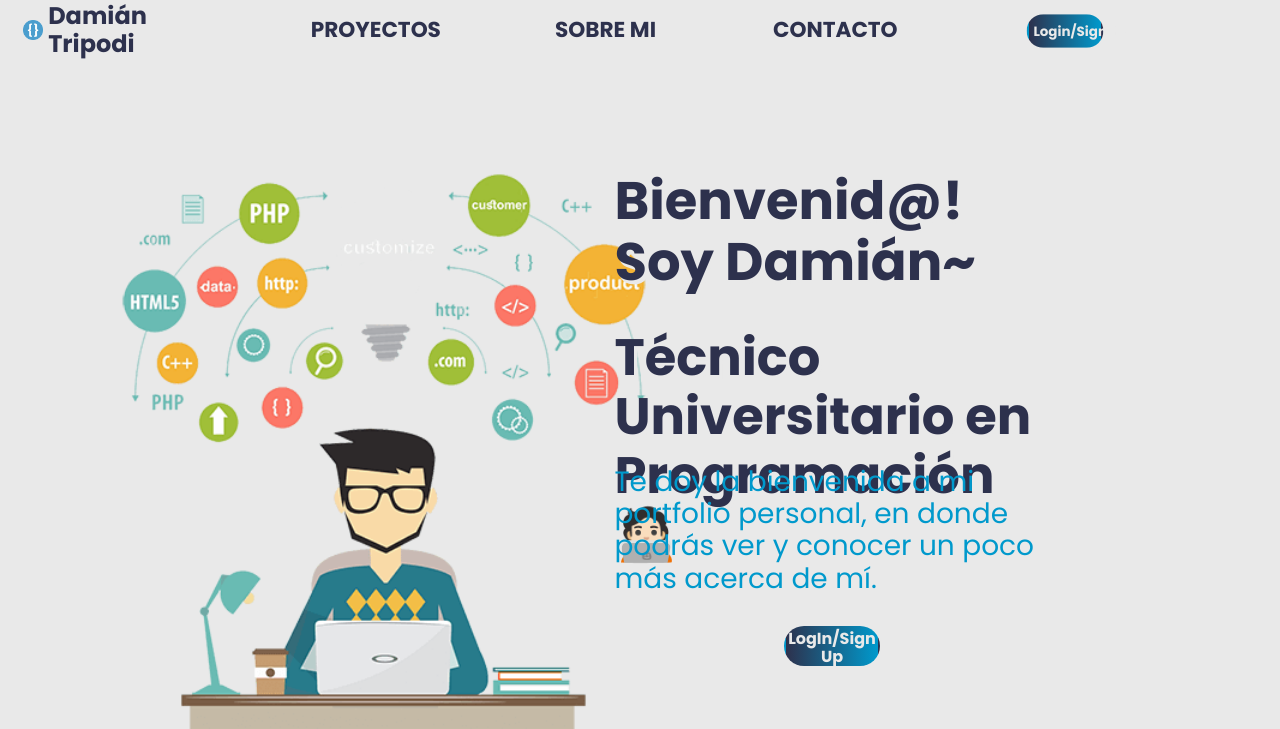
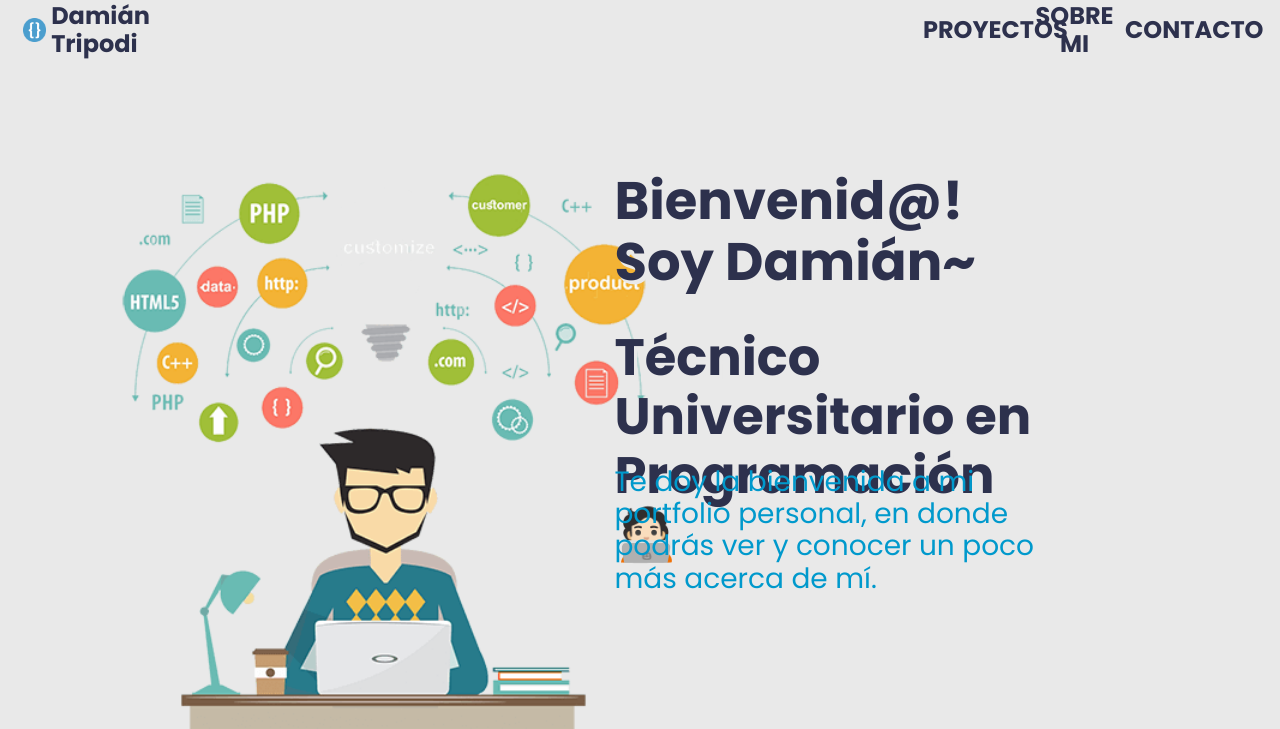
Before and after one commit to xKensho47/Portfolio, a PHP site: page / in a window 1280 px wide. Shown: the top 729 px of the page. Run offline with PHP 8.4, Linux system fonts and the light colour scheme.

Commit message:
Delete login
Eliminación de la opción para LogIn (se comentó todo el código).

Se consideró como NO necesaria la parte de LogIn para el portfolio.~

+Se arreglaron detalles de CSS.

```diff
--- a/css/styles.css
+++ b/css/styles.css
@@ -113,14 +113,14 @@ body {
     justify-content: center;
 
     height: inherit;
-    width: 100%;
+    width: 50%;
 }
 .menu__lista{
-    font-size: 1.35rem;
+    font-size: 1.5rem;
     list-style: none;
     display: flex;
     align-items: center;
-    justify-content: space-evenly;
+    justify-content: end;
 
     padding: 5%;
 
--- a/index.php
+++ b/index.php
@@ -24,11 +24,13 @@ include "view/templates/header.php";
                     </p>
                 </div>
             </article>
-            <?php if (!isset($_SESSION['id_usuario'])): ?>
+            <!--
+            <?php //if (!isset($_SESSION['id_usuario'])): ?>
             <div class="presentation__button index-button">
                 <a href="view/login.php" class="login"><button class="login-button">LogIn/Sign Up</button></a>
             </div>
-            <?php endif; ?>
+            <?php //endif; ?>
+            -->
         </aside>
     </section>
 </main>
--- a/view/projects.php
+++ b/view/projects.php
@@ -1,6 +1,6 @@
 <?php
 session_start(); // Asegúrate de iniciar la sesión al principio
-
+/*
 // Verificar si el usuario ha iniciado sesión
 if (!isset($_SESSION['id_usuario'])) {
     // Si no ha iniciado sesión, establece un mensaje de error en la sesión
@@ -9,7 +9,7 @@ if (!isset($_SESSION['id_usuario'])) {
     header('Location: ../view/login.php');
     exit();
 }
-
+*/
 // Incluir el archivo de encabezado después de verificar la sesión
 $omitStylesheet = true;
 include (__DIR__ . '/../view/templates/header.php');
--- a/view/templates/header.php
+++ b/view/templates/header.php
@@ -30,11 +30,13 @@ if (session_status() === PHP_SESSION_NONE) {
           <li class="menu__item"><a href="../view/projects.php" class="projects">PROYECTOS</a></li>
           <li class="menu__item"><a href="../view/about.php" class="about">SOBRE MI</a></li>
           <li class="menu__item"><a href="../view/contact.php" class="contact">CONTACTO</a></li>
-          <?php if (!isset($_SESSION['id_usuario'])): ?>
+          <!--
+          <?php //if (!isset($_SESSION['id_usuario'])): ?>
             <li class="menu__item"><a href="../view/login.php" class="login"><button class="login-button">Login/SignUp</button></a></li>
-          <?php else: ?>
+          <?php //else: ?>
             <li class="menu__item"><a href="../controller/logout_process.php" class="login"><button class="login-button">LogOut</button></a></li>
-          <?php endif; ?>
+          <?php //endif; ?>
+          -->
         </ul>
       </nav>
     </header>
```
